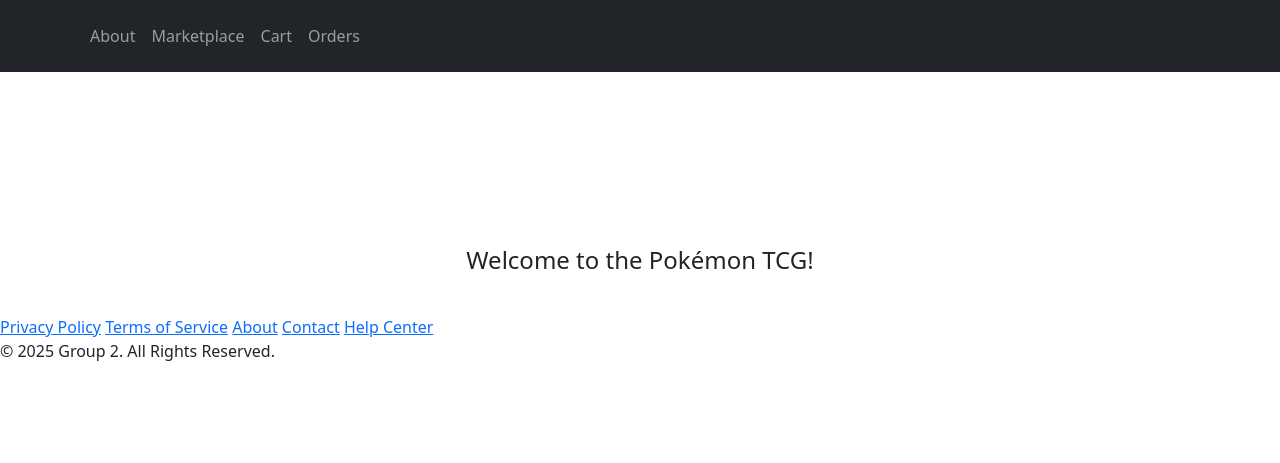
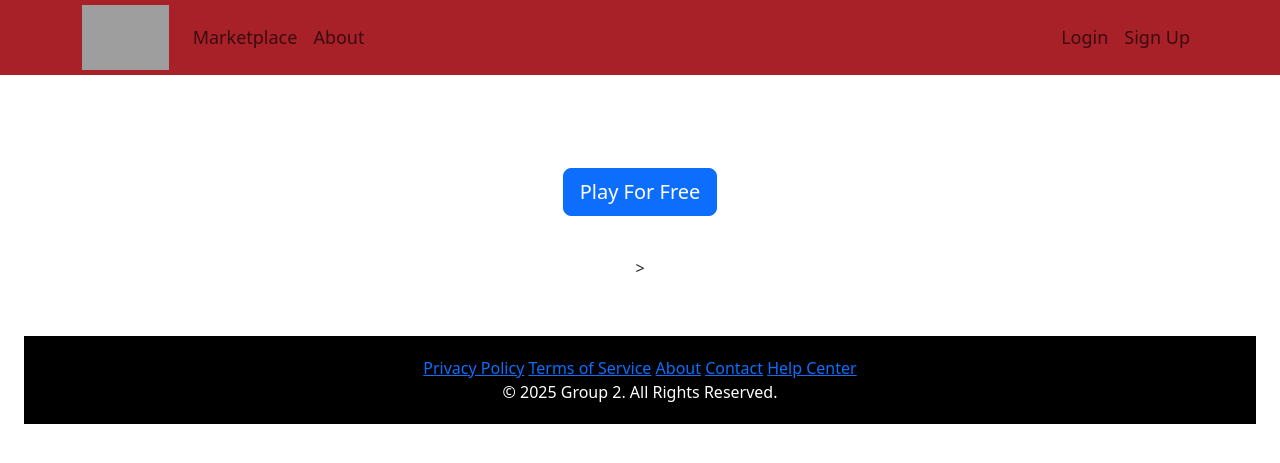
Before and after one commit to Hoccus/poketrade, a Django app: page / in a window 1280 px wide. Shown: the top 463 px of the page. Run offline with Django 5.2, Linux system fonts and the light colour scheme; some libraries are stand-ins or nearby versions; grey boxes are pictures that could not be loaded.

Commit message:
Frontend base template and home page design

```diff
--- a/home/templates/home/index.html
+++ b/home/templates/home/index.html
@@ -1,18 +1,31 @@
 {% extends 'base.html' %}
 {% block content %}
-<header class="masthead bg-index text-white text-center py-4">
-  <div class="container d-flex align-items-center flex-column pt-2">
-    <h2>PokéTrade</h2>
-    <p>Start Building your collection</p>
-  </div>
-</header>
+    <style>
+    ,bg-index{
+
+    }
+    </style>
+
+    <div class="jumbotron bg-index text-white text-center ">
+        <h1>PokéTrade</h1>
+        <h4>Welcome to the Pokemon TCG</h4>
+        <div class="row">
+            <div class="col text-center">
+                <a href="{% url 'accounts.signup' %}" class="btn btn-primary btn-lg">Play For Free</a>
+            </div>
+        </div>
+    </div>
+
 <div class="p-3">
   <div class="container">
     <div class="row mt-3">
       <div class="col mx-auto text-center mb-3">
-        <h4>Welcome to the Pokémon TCG!</h4>
+          <h2></h2>>
       </div>
     </div>
   </div>
 </div>
+
+    <div class="p-4"
+
 {% endblock content %}
--- a/poketrade/templates/base.html
+++ b/poketrade/templates/base.html
@@ -14,35 +14,62 @@
     <script src="https://cdn.jsdelivr.net/npm/bootstrap@5.3.3/dist/js/bootstrap.bundle.min.js"crossorigin="anonymous"></script>
     <link rel="stylesheet" type="text/css" href="{% static 'css/style.css' %}">
     <meta name="viewport" content="width=device-width, initial-scale=1" />
+    <style>
+        .navbar {
+            margin-bottom: 0;
+            border-radius: 0;
+            background-color: #a82028;
+            color: white;
+            font-size: 18px;
+            padding: 0 10px;
+            sticky: top;
+        }
+
+        footer {
+            background-color: #000000;
+            color: white;
+            padding: 20px;
+            text-align: center;
+        }
+
+    </style>
 </head>
 <body>
+
     <!-- Header -->
-{#    <header class="header" style="opacity: 1; visibility: inherit;">#}
-{#        <div class="container">#}
-{#            <div class="header-left">#}
-{#                <nav class="nav">#}
-{#                    <div class="navbar-nav ms-auto navbar-ml">#}
-{#                        <a class="nav-link" href="{%  url 'home.about' %}">About</a>#}
-{#                    </div>#}
-{#                </nav>#}
-{#            </div>#}
-{#        </div>#}
-{#    </header>#}
-    <!-- Header -->
-    <nav class="p-3 navbar navbar-dark bg-dark navbar-expand-lg">
+
+    <header class="navbar navbar-inverse navbar-expand-md">
         <div class="container">
-            <div class="header-left">
-                <nav class="nav">
-                    <div class="navbar-nav ms-auto navbar-ml">
+            <a class="navbar-brand" href="{% url 'home.index' %}"><img src="{% static 'img/logo.png' %}" alt="Logo" height="65"></a>
+
+            <button class="navbar-toggler" type="button" data-bs-toggle="collapse" data-bs-target="#mainNavbar" aria-controls="mainNavbar"
+                    aria-expanded="false" aria-label="Toggle navigation">
+                <span class="navbar-toggler-icon"></span>
+            </button>
+
+            <div class="custom-nav collapse navbar-collapse" id="mainNavbar">
+                <div class="navbar-nav me-auto">
+                    <a class="nav-link" href="{% url 'marketplace.index' %}">Marketplace</a>
+                    {% if user.is_authenticated %}
+                        <a class="nav-link" href="{% url 'accounts.orders' %}">Orders</a>
+                        <a class="nav-link" href="{% url 'collection.get_cards' %}">Collection</a>
+                    {% else %}
                         <a class="nav-link" href="{%  url 'home.about' %}">About</a>
-                        <a class="nav-link" href="{% url 'marketplace.index' %}">Marketplace</a>
+                    {% endif %}
+                </div>
+
+                <div class="navbar-nav ms-auto">
+                    {% if user.is_authenticated %}
                         <a class="nav-link" href="{% url 'cart.index' %}">Cart</a>
-                        <a class="nav-link" href="{% url 'accounts.orders' %}">Orders</a>
-                    </div>
-                </nav>
+                        <a class="nav-link" href="{% url 'accounts.logout' %}">Logout ({{ user.username }})</a>
+                    {% else %}
+                        <a class="nav-link" href="{% url 'accounts.login' %}">Login</a>
+                        <a class="nav-link" href="{% url 'accounts.signup' %}">Sign Up</a>
+                    {% endif %}
+                </div>
             </div>
         </div>
-    </nav>
+    </header>
     <!-- Header -->
     <div>
         {% block content %}
```
Also changed, not shown: pokemonCard/migrations/0003_pokemoncard_defense_pokemoncard_type.py (deleted).
